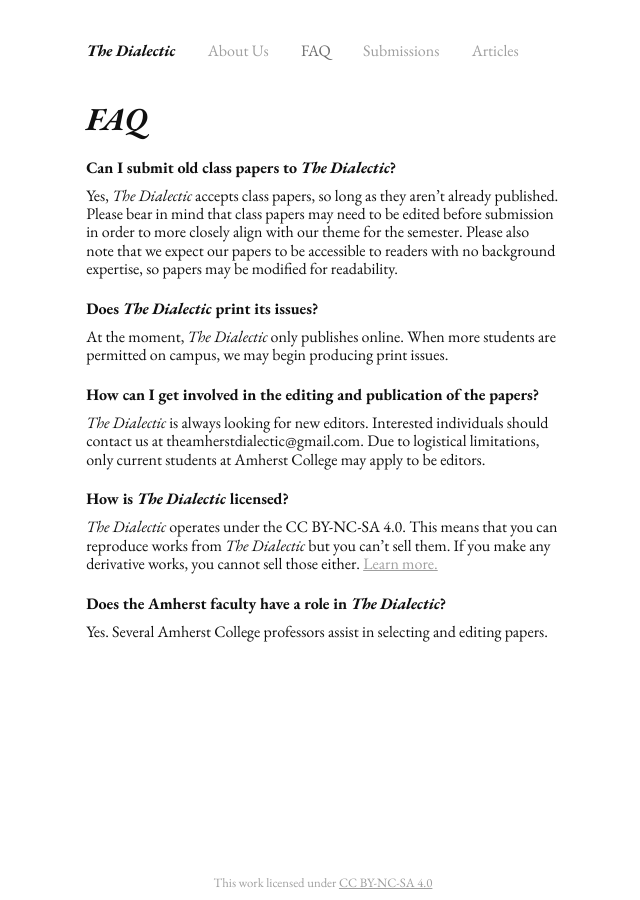
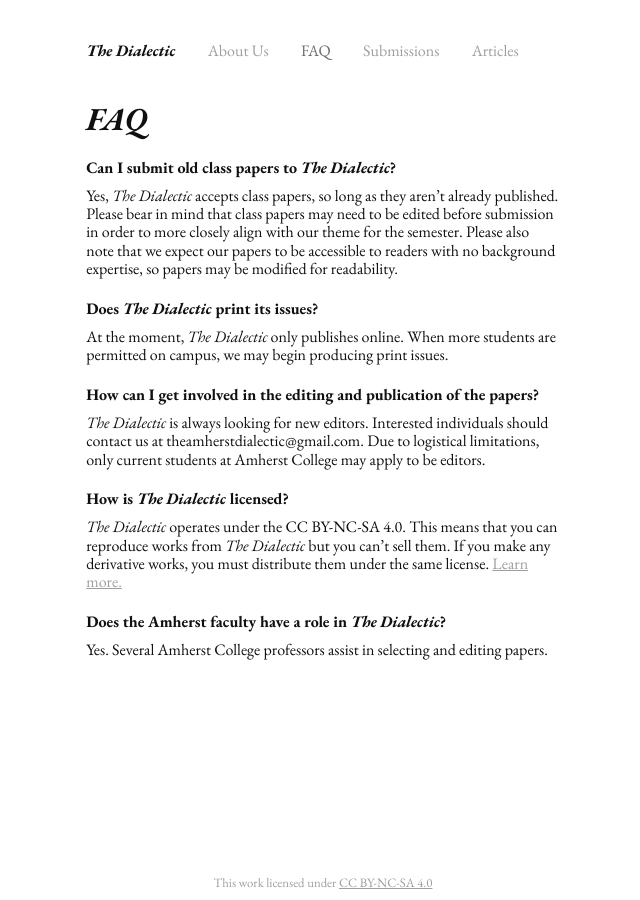
Before and after one commit to the-dialectic/amherstdialectic.com, a Jekyll site: the page built from pages/faq.md, in a window 1280 px wide. Shown: the whole page, without its empty margins (317-957 px from the left). Built offline with Jekyll 4.4.1, drawn with Linux system fonts in a browser that asks for light colours.

Commit message:
Update faq.md

```diff
--- a/pages/faq.md
+++ b/pages/faq.md
@@ -19,7 +19,7 @@ At the moment, _The Dialectic_ only publishes online. When more students are per
 _The Dialectic_ is always looking for new editors. Interested individuals should contact us at theamherstdialectic@gmail.com. Due to logistical limitations, only current students at Amherst College may apply to be editors.
 
 #### How is _The Dialectic_ licensed?
-_The Dialectic_ operates under the CC BY-NC-SA 4.0. This means that you can reproduce works from _The Dialectic_ but you can't sell them. If you make any derivative works, you cannot sell those either. [Learn more.](https://creativecommons.org/licenses/by-nc-sa/4.0/)
+_The Dialectic_ operates under the CC BY-NC-SA 4.0. This means that you can reproduce works from _The Dialectic_ but you can't sell them. If you make any derivative works, you must distribute them under the same license. [Learn more.](https://creativecommons.org/licenses/by-nc-sa/4.0/)
 
 #### Does the Amherst faculty have a role in _The Dialectic_?
 
```
